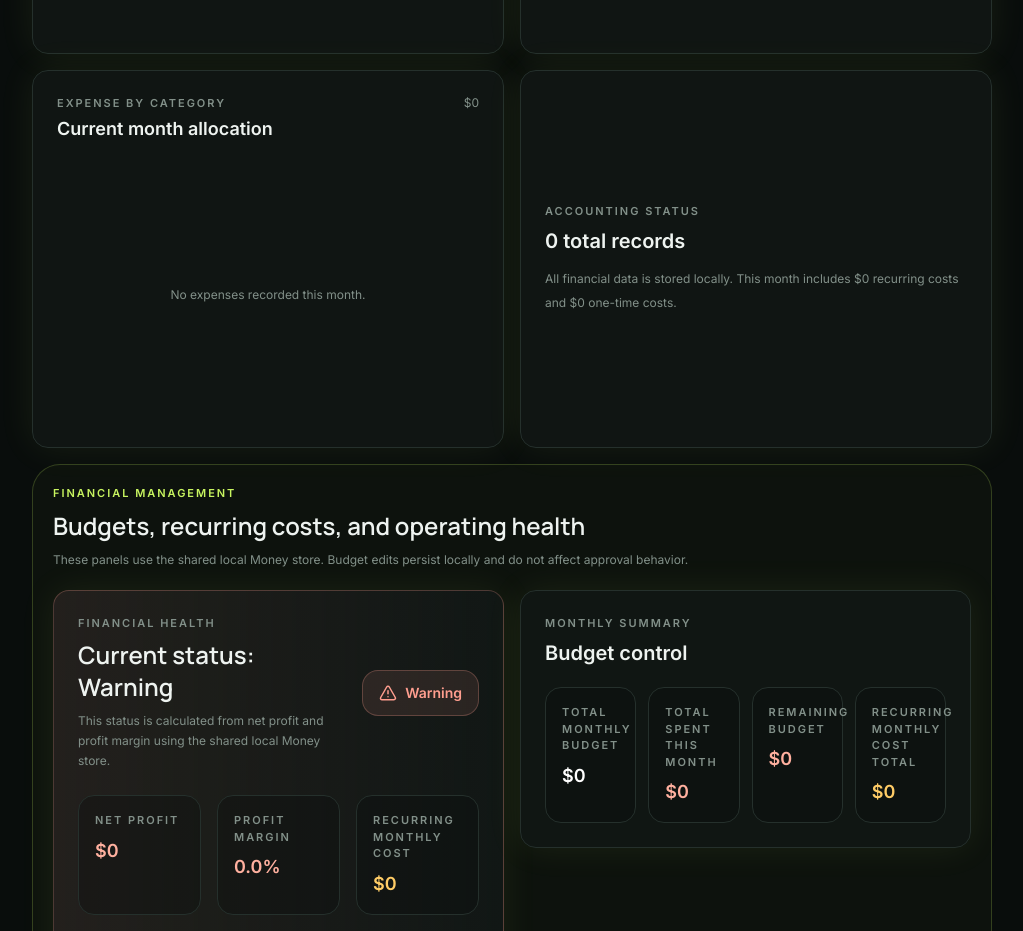
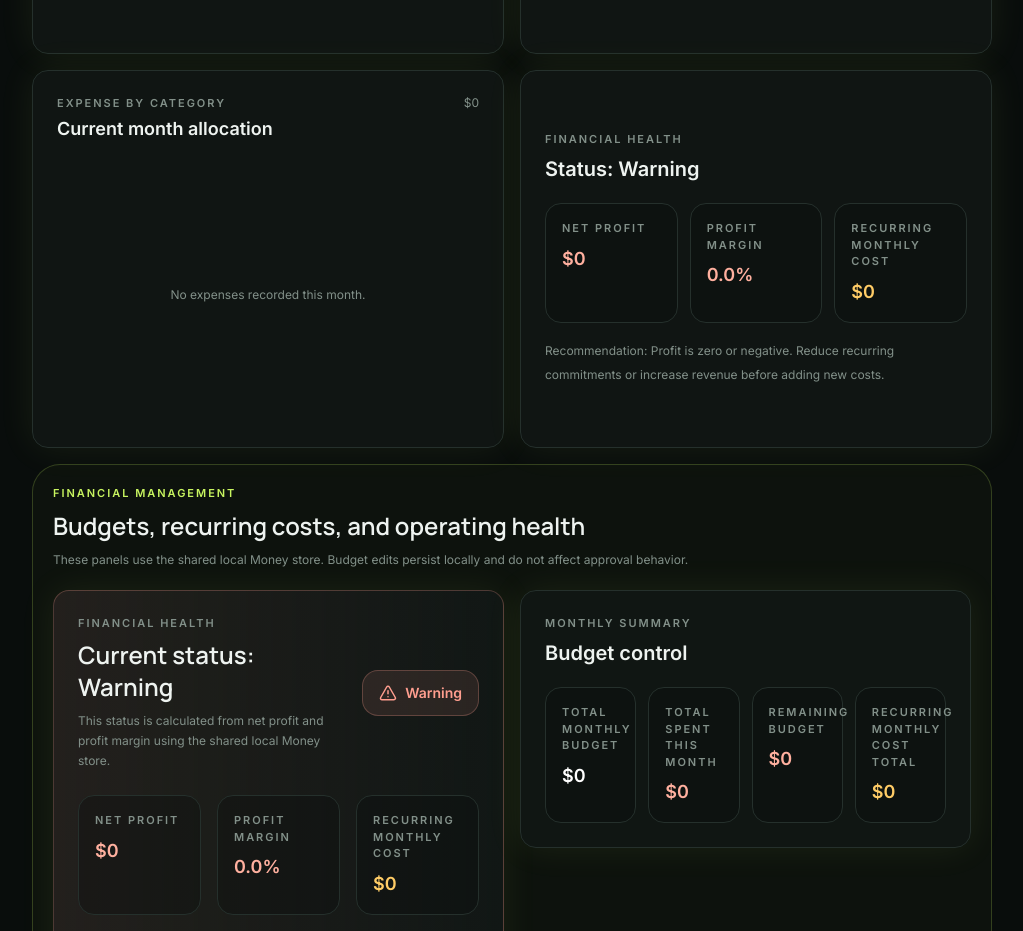
Before and after one commit to Jakea27/AI-Operator-OS, a React (Vite) app in the folder app/: page /#/money in a window 1280 px wide. Shown: the part 1400-2331 px from the top of the page, without its empty margins (256-1279 px from the left). Built offline with nearby package versions, Linux system fonts and the light colour scheme.

Commit message:
AO-006.3c

```diff
--- a/app/pages/Money.tsx
+++ b/app/pages/Money.tsx
@@ -125,9 +125,29 @@ export function Money() {
             <ExpenseBreakdownChart data={expenses} />
           </ChartShell>
           <section className="panel col-span-6 flex flex-col justify-center p-6">
-            <p className="eyebrow mb-2">Accounting Status</p>
-            <h3 className="m-0 text-xl font-semibold">{data.revenueEntries.length + data.expenseEntries.length} total records</h3>
-            <p className="mb-0 mt-3 text-xs leading-6 text-muted">All financial data is stored locally. This month includes {formatCurrency(money.metrics.monthlyRecurringCosts)} recurring costs and {formatCurrency(money.metrics.oneTimeCosts)} one-time costs.</p>
+            <p className="eyebrow mb-2">Financial Health</p>
+            <h3 className="m-0 text-xl font-semibold">Status: {money.health.status}</h3>
+            <div className="mt-5 grid grid-cols-3 gap-3">
+              <div className="rounded-2xl border border-line bg-ink/35 p-4">
+                <p className="eyebrow mb-2">Net Profit</p>
+                <p className={`m-0 text-lg font-semibold ${money.health.netProfit > 0 ? 'text-mint' : 'text-[#ffb09f]'}`}>{formatCurrency(money.health.netProfit)}</p>
+              </div>
+              <div className="rounded-2xl border border-line bg-ink/35 p-4">
+                <p className="eyebrow mb-2">Profit Margin</p>
+                <p className={`m-0 text-lg font-semibold ${money.health.profitMargin >= 30 ? 'text-mint' : money.health.profitMargin > 0 ? 'text-[#ffcc66]' : 'text-[#ffb09f]'}`}>{money.health.profitMargin.toFixed(1)}%</p>
+              </div>
+              <div className="rounded-2xl border border-line bg-ink/35 p-4">
+                <p className="eyebrow mb-2">Recurring Monthly Cost</p>
+                <p className="m-0 text-lg font-semibold text-[#ffcc66]">{formatCurrency(money.health.recurringCostTotal)}</p>
+              </div>
+            </div>
+            <p className="mb-0 mt-4 text-xs leading-6 text-muted">
+              {money.health.status === 'Healthy'
+                ? 'Recommendation: Financial health is strong. Keep recurring costs controlled while reinvesting carefully.'
+                : money.health.status === 'Stable'
+                  ? 'Recommendation: The business is profitable, but margin is below 30%. Review recurring costs before increasing spend.'
+                  : 'Recommendation: Profit is zero or negative. Reduce recurring commitments or increase revenue before adding new costs.'}
+            </p>
           </section>
         </div>
 
```
